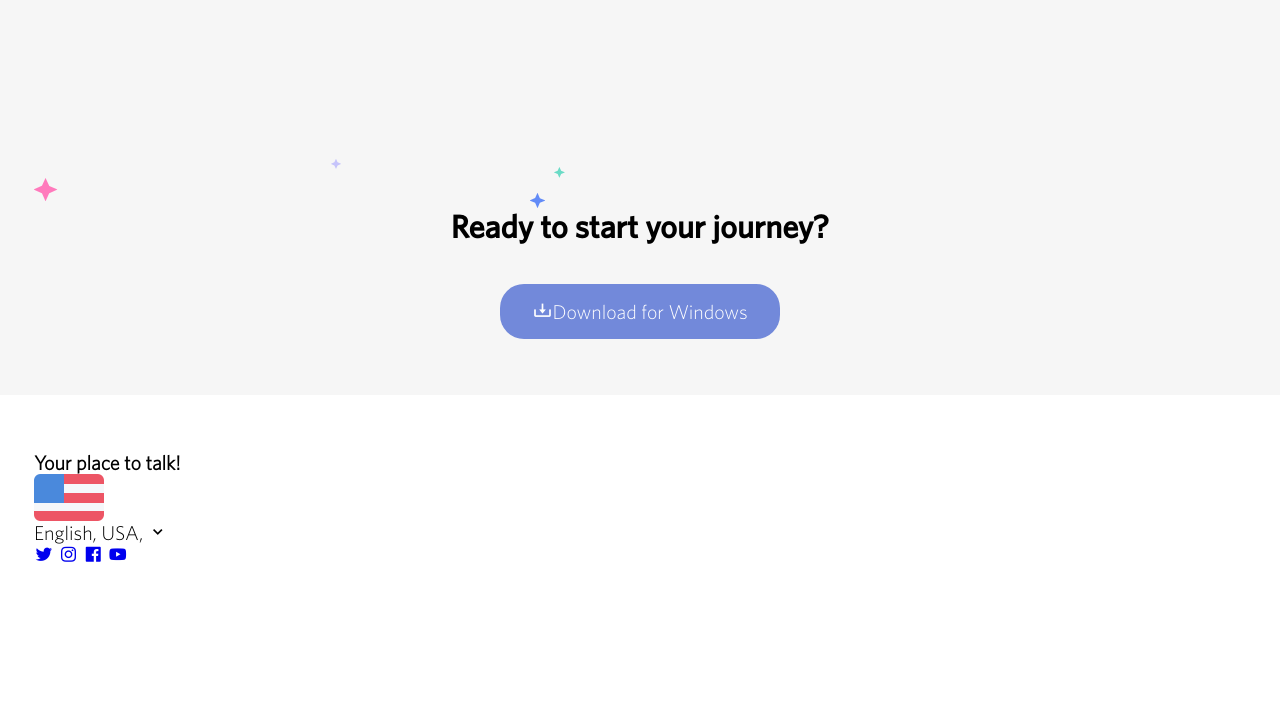
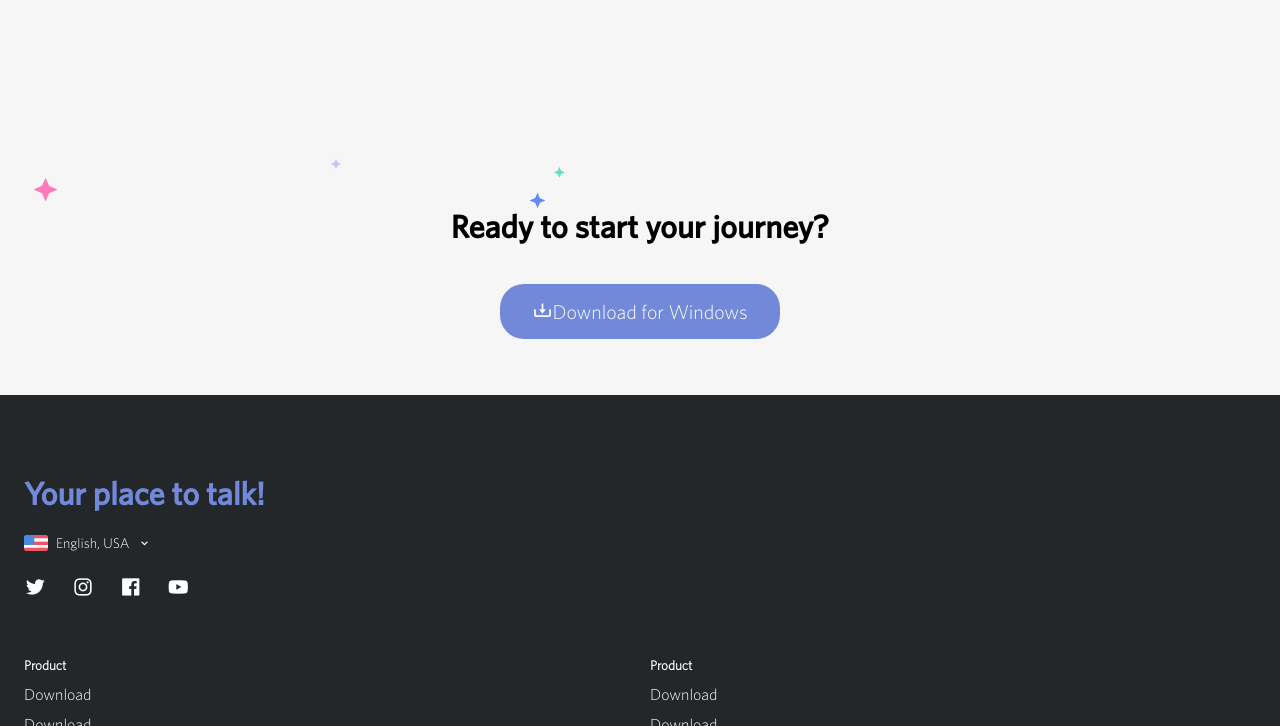
Before and after one commit to farhancdr/discord_htmlcss, a plain HTML site: page index.html in a window 1280 px wide. Shown: the part 3733-4459 px from the top of the page. Before the commit the page ends 4356 px from the top, so only its background shows below. Drawn offline with nearby package versions, Linux system fonts and the light colour scheme.

Commit message:
2nd attemp

```diff
--- a/index.html
+++ b/index.html
@@ -133,8 +133,8 @@
                 <h4 class="footer-title">
                     Your place to talk!
                 </h4>
-                <div class="language"><img src="./assets/images/flag.png" alt="">
-                    <span>English, USA,</span>
+                <div class="languages"><img src="./assets/images/flag.png" alt="">
+                    <span>English, USA</span>
                     <i class="bx bx-chevron-down"></i>
                 </div>
                 <div class="social-media">
@@ -152,6 +152,58 @@
                     </a>
                 </div>
             </div>
+            <div class="spacer"></div>
+            <div class="footer-links-group">
+                <h5 class="footer-titile">
+                    Product
+                </h5>
+                <a href="#" class="footer-links">Download</a>
+                <a href="#" class="footer-links">Download</a>
+                <a href="#" class="footer-links">Download</a>
+                <a href="#" class="footer-links">Download</a>
+                <a href="#" class="footer-links">Download</a>
+                <a href="#" class="footer-links">Download</a>
+            </div>
+            <div class="footer-links-group">
+                <h5 class="footer-titile">
+                    Product
+                </h5>
+                <a href="#" class="footer-links">Download</a>
+                <a href="#" class="footer-links">Download</a>
+                <a href="#" class="footer-links">Download</a>
+                <a href="#" class="footer-links">Download</a>
+                <a href="#" class="footer-links">Download</a>
+                <a href="#" class="footer-links">Download</a>
+            </div>
+            <div class="footer-links-group">
+                <h5 class="footer-titile">
+                    Product
+                </h5>
+                <a href="#" class="footer-links">Download</a>
+                <a href="#" class="footer-links">Download</a>
+                <a href="#" class="footer-links">Download</a>
+                <a href="#" class="footer-links">Download</a>
+                <a href="#" class="footer-links">Download</a>
+                <a href="#" class="footer-links">Download</a>
+            </div>
+            <div class="footer-links-group">
+                <h5 class="footer-titile">
+                    Product
+                </h5>
+                <a href="#" class="footer-links">Download</a>
+                <a href="#" class="footer-links">Download</a>
+                <a href="#" class="footer-links">Download</a>
+                <a href="#" class="footer-links">Download</a>
+                <a href="#" class="footer-links">Download</a>
+                <a href="#" class="footer-links">Download</a>
+            </div>
+            <div class="divider"></div>
+        </div>
+        <div class="row container remove-grid">
+            <a href="index.html" class="logo">
+                <img src="./assets/images/logo.svg" alt="">
+            </a>
+            <a href="#" class="btn btn-small btn-brand">Login</a>
         </div>
     </footer>
 
--- a/main.css
+++ b/main.css
@@ -220,7 +220,7 @@ img {
 }
 
 .wave-inverted {
-  transform: matrix(1, 0, 0, -1, 0, 0jj);
+  transform: matrix(1, 0, 0, -1, 0, 0);
 }
 
 
@@ -275,10 +275,97 @@ img {
   color: var(--light-clr);
   transition: background-color .5s;
 }
-.download .btn-brand{
-    margin-top: 4rem;
+
+.download .btn-brand {
+  margin-top: 4rem;
 }
-.btn-brand:hover{
-    background-color: #8ea1e1;
 
+.btn-brand:hover {
+  background-color: #8ea1e1;
 }
+
+
+/* Main footer */
+
+.main-footer {
+  background-color: var(--dark-clr);
+  color: var(--light-clr);
+  padding: 8rem 2.4rem 6.4rem;
+}
+
+.main-footer .row {
+  padding: 0;
+}
+
+.info-box {
+  grid-column: span var(--num-of-grid-columns);
+  margin-bottom: 5.6rem;
+}
+
+.footer-title {
+  color: var(--brand-clr);
+}
+
+.info-box .footer-title {
+  font-size: 3.2rem;
+  font-family: var(--main-font-family-medium);
+}
+
+.languages {
+  margin: 2.4rem 0;
+  display: flex;
+  align-items: center;
+  font-size: 1.4rem;
+}
+
+.languages img {
+  width: 2.4rem;
+}
+
+.languages span {
+  margin: 0 .8rem;
+}
+
+.sm-link {
+  font-size: 2.3rem;
+  color: inherit;
+  margin-right: 2rem;
+}
+
+.spacer {
+  display: none;
+}
+
+.footer-links-group {
+  margin-bottom: 4rem;
+  font-size: 1.6rem;
+  grid-column: span 2;
+}
+
+.footer-links-group .footer-title {
+  font-size: inherit;
+  padding-top: .8rem;
+  font-weight: 100;
+}
+
+.footer-links {
+  display: block;
+  margin-top: 1.2rem;
+  color: inherit;
+}
+
+.divider {
+  grid-column: 1/-1;
+  height: 1px;
+  background-color: var(--brand-clr);
+  margin-bottom: 3.2rem;
+}
+
+.main-footer .remove-grid {
+  display: flex;
+  align-items: center;
+  justify-content: space-between;
+}
+.main-footer .btn-brand{
+  line-height: 1.8;
+}
```
